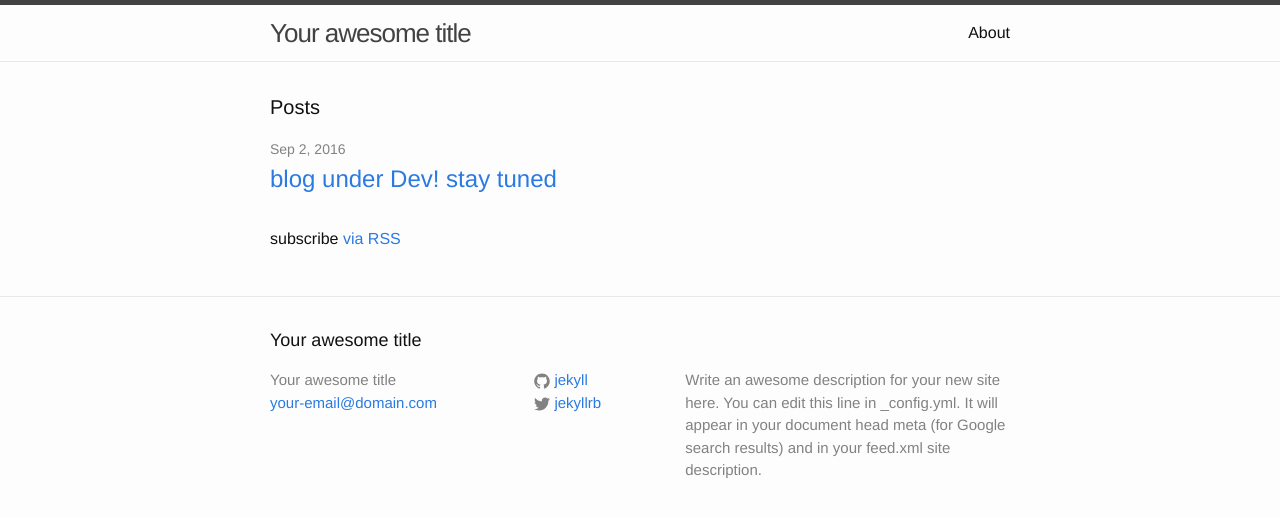
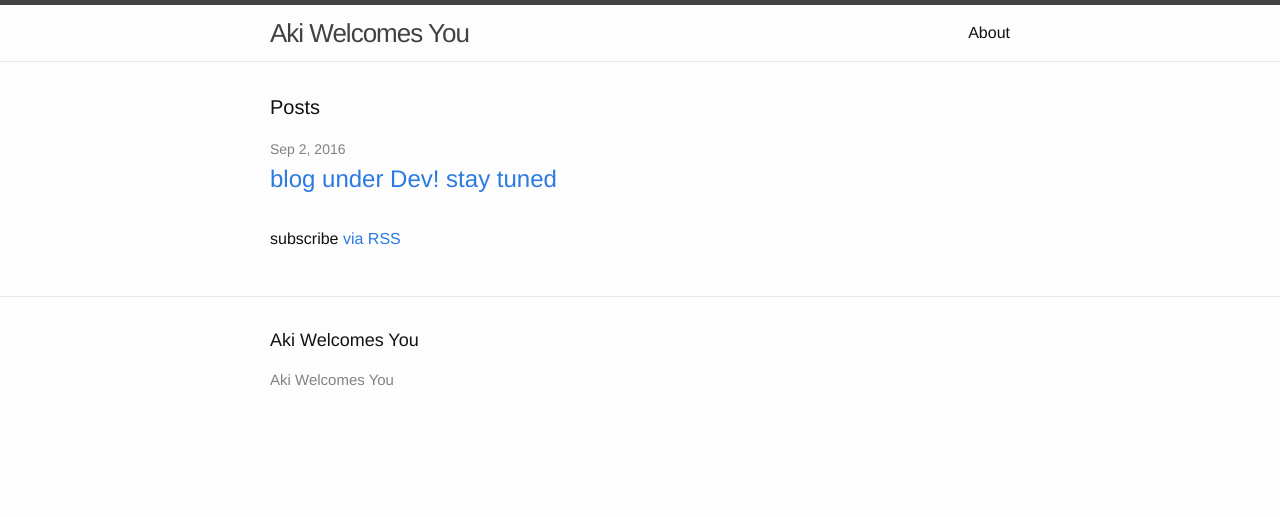
Before and after one commit to akilystic/akilystic.github.io, a Jekyll site: the page built from index.html, in a window 1280 px wide. Shown: the top 517 px of the page. Built offline with Jekyll 4.4.1, drawn with Linux system fonts in a browser that asks for light colours.

Commit message:
Update _config.yml

```diff
--- a/_config.yml
+++ b/_config.yml
@@ -6,16 +6,13 @@
 # 'jekyll serve'. If you change this file, please restart the server process.
 
 # Site settings
-title: Your awesome title
-email: your-email@domain.com
+title: Aki Welcomes You
+email:
 description: > # this means to ignore newlines until "baseurl:"
-  Write an awesome description for your new site here. You can edit this
-  line in _config.yml. It will appear in your document head meta (for
-  Google search results) and in your feed.xml site description.
-baseurl: "" # the subpath of your site, e.g. /blog
-url: "http://yourdomain.com" # the base hostname & protocol for your site
-twitter_username: jekyllrb
-github_username:  jekyll
+
+url: # the base hostname & protocol for your site
+twitter_username:
+github_username:
 
 # Build settings
 markdown: kramdown
```
